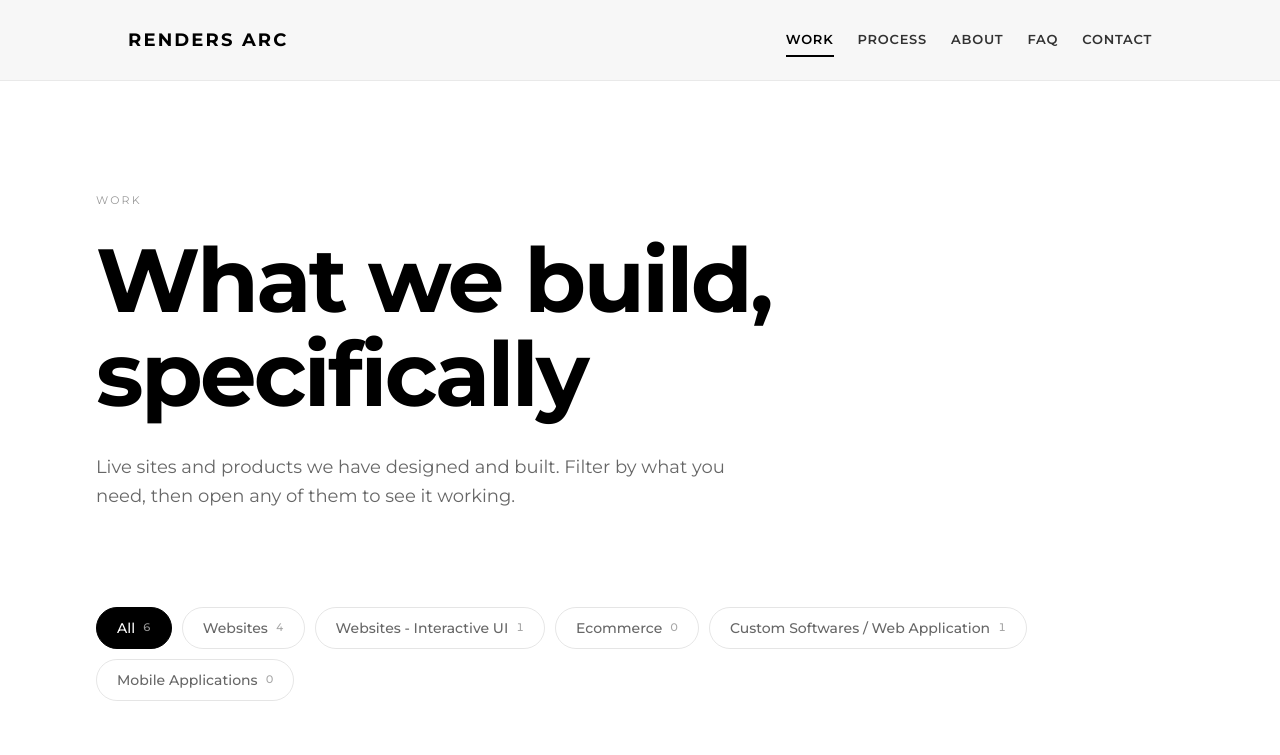
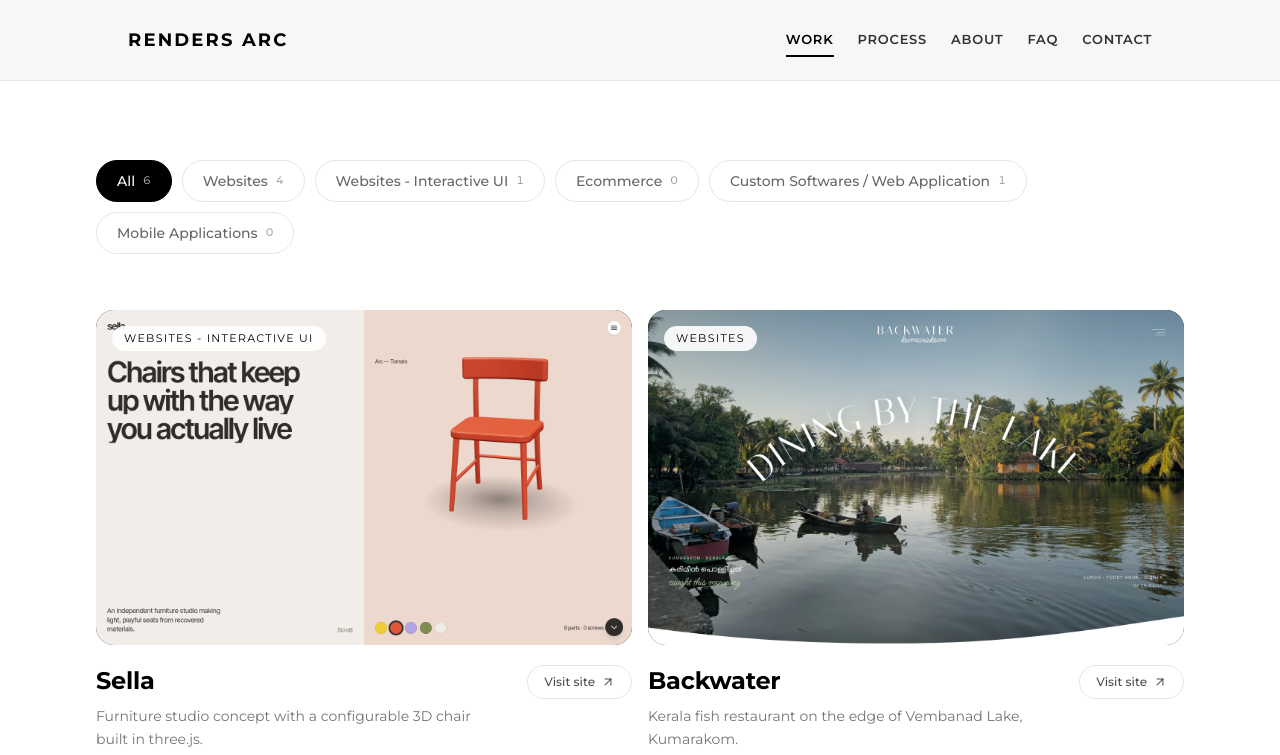
Before and after one commit to Rendersarc2026/Rendersarc, a Next.js app: page /work in a window 1280 px wide. Shown: the top 755 px of the page. Built offline with nearby package versions, Linux system fonts and the light colour scheme.

Commit message:
Refactor code structure for improved readability and maintainability

```diff
--- a/src/app/components/WorkGrid.tsx
+++ b/src/app/components/WorkGrid.tsx
@@ -40,7 +40,7 @@ export function WorkGrid() {
   const filters = [{ id: ALL, label: 'All' }, ...categories];
 
   return (
-    <section className="bg-white px-6 md:px-10 lg:px-16 xl:px-24 pb-24 md:pb-32">
+    <section className="bg-white px-6 md:px-10 lg:px-16 xl:px-24 pt-32 md:pt-40 pb-24 md:pb-32">
       <div className="max-w-[1400px] mx-auto">
         {/* Filters — scroll sideways on small screens rather than wrapping into
             a ragged block above the grid. */}
--- a/src/app/work/page.tsx
+++ b/src/app/work/page.tsx
@@ -1,7 +1,6 @@
 import { Suspense } from 'react';
 import type { Metadata } from 'next';
 import { Navigation } from '../components/Navigation';
-import { PageHeader } from '../components/PageHeader';
 import { WorkGrid } from '../components/WorkGrid';
 import { LetsTalk } from '../components/LetsTalk';
 import { Footer } from '../components/Footer';
@@ -17,11 +16,7 @@ export default function WorkPage() {
     <div className="size-full bg-white relative overflow-x-clip">
       <Navigation />
       <main className="relative">
-        <PageHeader
-          eyebrow="Work"
-          title="What we build, specifically"
-          intro="Live sites and products we have designed and built. Filter by what you need, then open any of them to see it working."
-        />
+        <h1 className="sr-only">Work</h1>
         {/* The grid reads its filter from the URL, which needs a Suspense
             boundary for the page to prerender. */}
         <Suspense>
```
Also changed, not shown: 1 other file (tests, documents, lock files or other folders).
